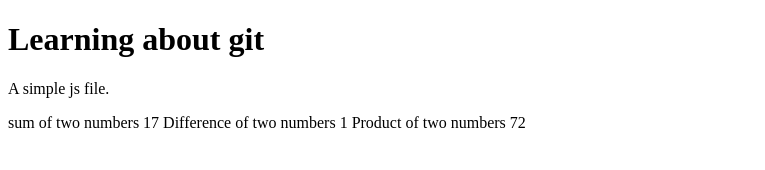
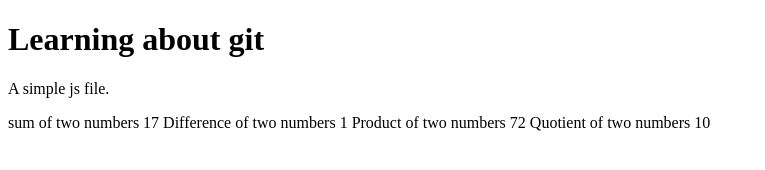
Before and after one commit to NishaSharma06/git-workshop, a plain HTML site: page index.html in a window 1280 px wide. Shown: the whole page, without its empty margins (0-765 px from the left). Drawn offline with Linux system fonts and the light colour scheme.

Commit message:
Quotient

```diff
--- a/index.html
+++ b/index.html
@@ -11,6 +11,9 @@
     document.write("sum of two numbers ",9+8);
     document.write("  Difference of two numbers ",9-8);
     document.write("  Product of two numbers ",9*8);
+    document.write("  Quotient of two numbers ",20/2);
+
+
 
 
     </script>
```
